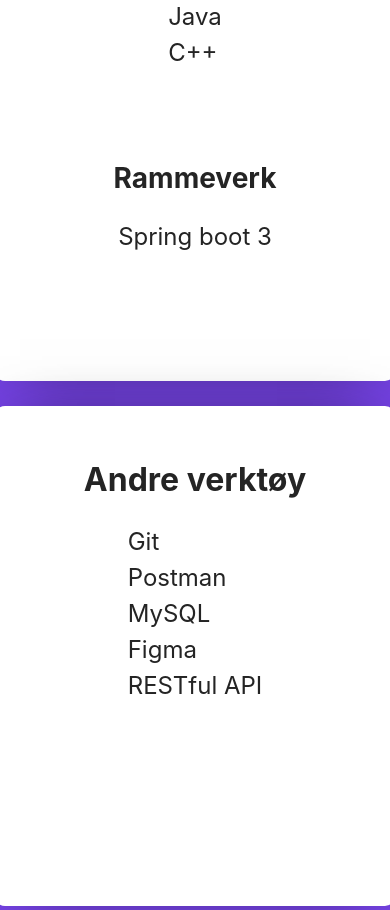
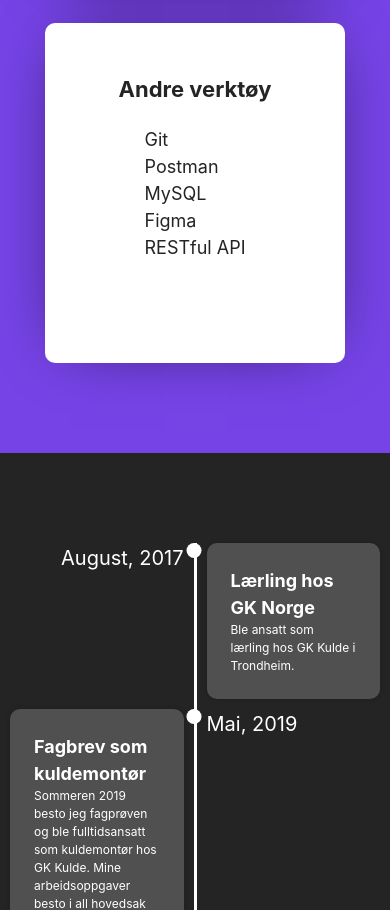
Before and after one commit to JOPPE132/portofolio-web, a React (Vite) app: page / in a window 390 px wide. Shown: the part 1823-2733 px from the top of the page. Built offline with nearby package versions, Linux system fonts and the light colour scheme.

Commit message:
media queries for timeline

```diff
--- a/src/main-contents/career-content.css
+++ b/src/main-contents/career-content.css
@@ -17,10 +17,8 @@
     box-shadow: 0 0 5px rgba(0, 0, 0, 0.2);
     border-radius: 10px;
     font-size: 30px;
-
 }
 
-/* LEAVE TILL LAST */
 .timeline-component-btm {
     margin-bottom: 0;
 }
@@ -40,7 +38,6 @@
     z-index: 0;
 }
 
-/* LEAVE TILL LAST */
 .timeline-point-btm {
     top: initial;
     bottom: 0;
@@ -65,3 +62,67 @@
     line-height: 1.5;
     font-size: 24px;
 }
+
+@media(max-width: 1463px){
+    #timeline{
+        max-width: 1300px;
+    }
+}
+
+@media(max-width: 1359px){
+    #timeline{
+        max-width: 1000px;
+    }
+}
+
+@media(max-width: 768px){
+    .timeline-title{
+        font-size: 28px;
+    }
+
+    .timeline-component-bg, .timeline.timeline-component{
+        padding: 1em;
+    }
+}
+
+@media(max-width: 610px){
+    .timeline-title{
+        font-size: 24px;
+    }
+
+    .timeline-paragraph{
+        font-size: 20px;
+    }
+}
+
+@media(max-width: 530px){
+    .timeline-title{
+        font-size: 20px;
+    }
+
+    .timeline-paragraph{
+        font-size: 16px;
+    }
+}
+
+@media(max-width: 480px){
+    .timeline-title{
+        font-size: 18px;
+    }
+
+    .timeline-component {
+        margin: 0 10px 10px 10px;
+    }
+
+
+    .timeline-component-bg, .timeline.timeline-component{
+        padding: 0.8em;
+    }
+    .timeline-paragraph{
+        font-size: 12px;
+    }
+}
+
+@media(max-width: 420px){
+
+}
--- a/src/main-contents/techCards.css
+++ b/src/main-contents/techCards.css
@@ -60,4 +60,53 @@
         align-items: center;
         gap: 25px;
     }
+    .tech-card{
+        height: 400px;
+    }
 }
+
+@media(max-width: 768px){
+    .tech-stack-text{
+        font-size: 28px;
+    }
+
+    .tech-title{
+        font-size: 28px;
+    }
+
+    .tech-framework{
+        font-size: 24px;
+    }
+
+    .tech-listitem{
+        font-size: 22px;
+    }
+}
+
+@media(max-width: 630px){
+    .tech-listitem{
+        font-size: 20px;
+    }
+}
+
+@media(320px < width < 480px){
+    .tech-stack-text {
+        font-size: 22px;
+    }
+    .tech-card{
+        width: 300px;
+        height: 340px;
+    }
+
+    .tech-title{
+        font-size: 22px;
+    }
+
+    .tech-framework{
+        font-size: 20px;
+    }
+
+    .tech-listitem{
+        font-size: 18px;
+    }
+}
```
